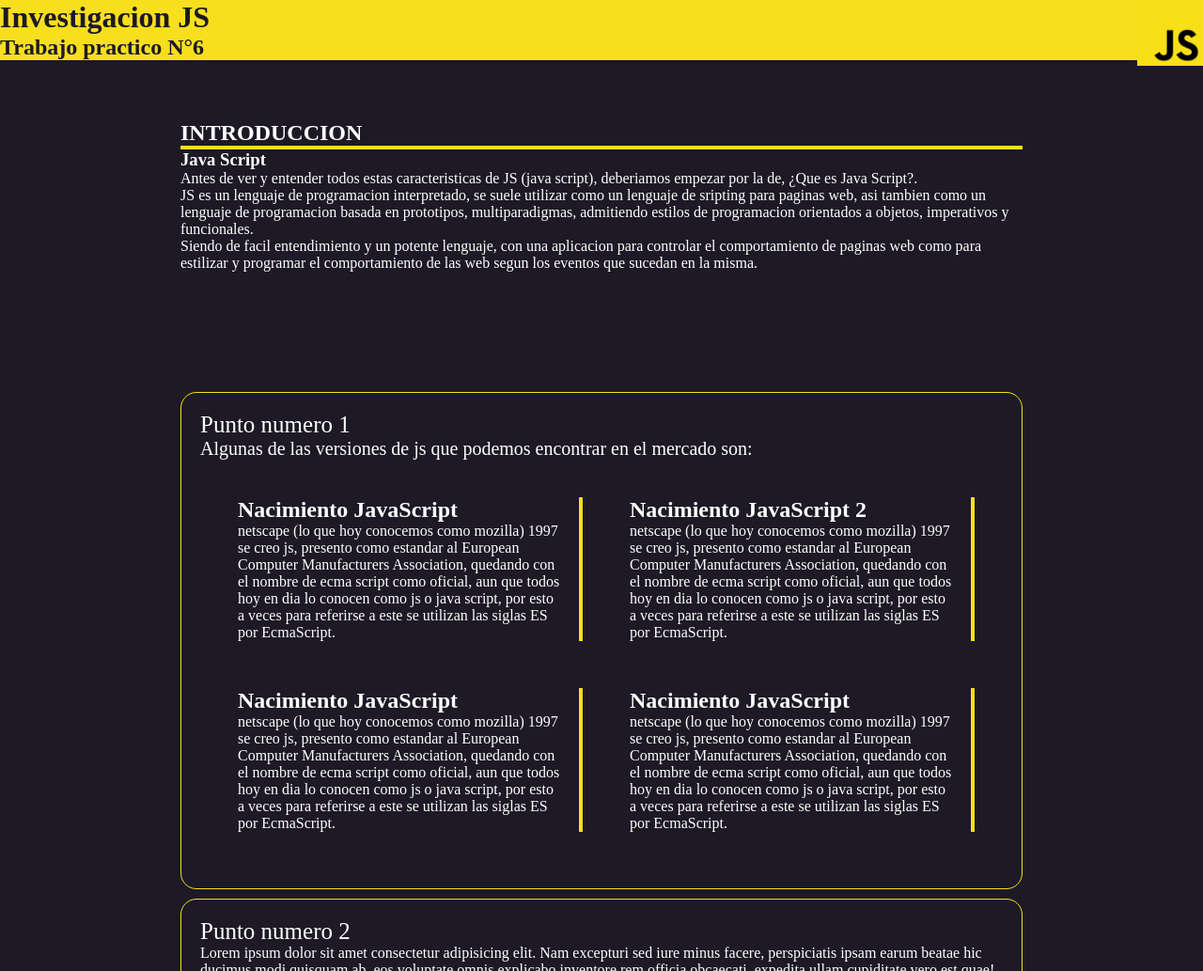
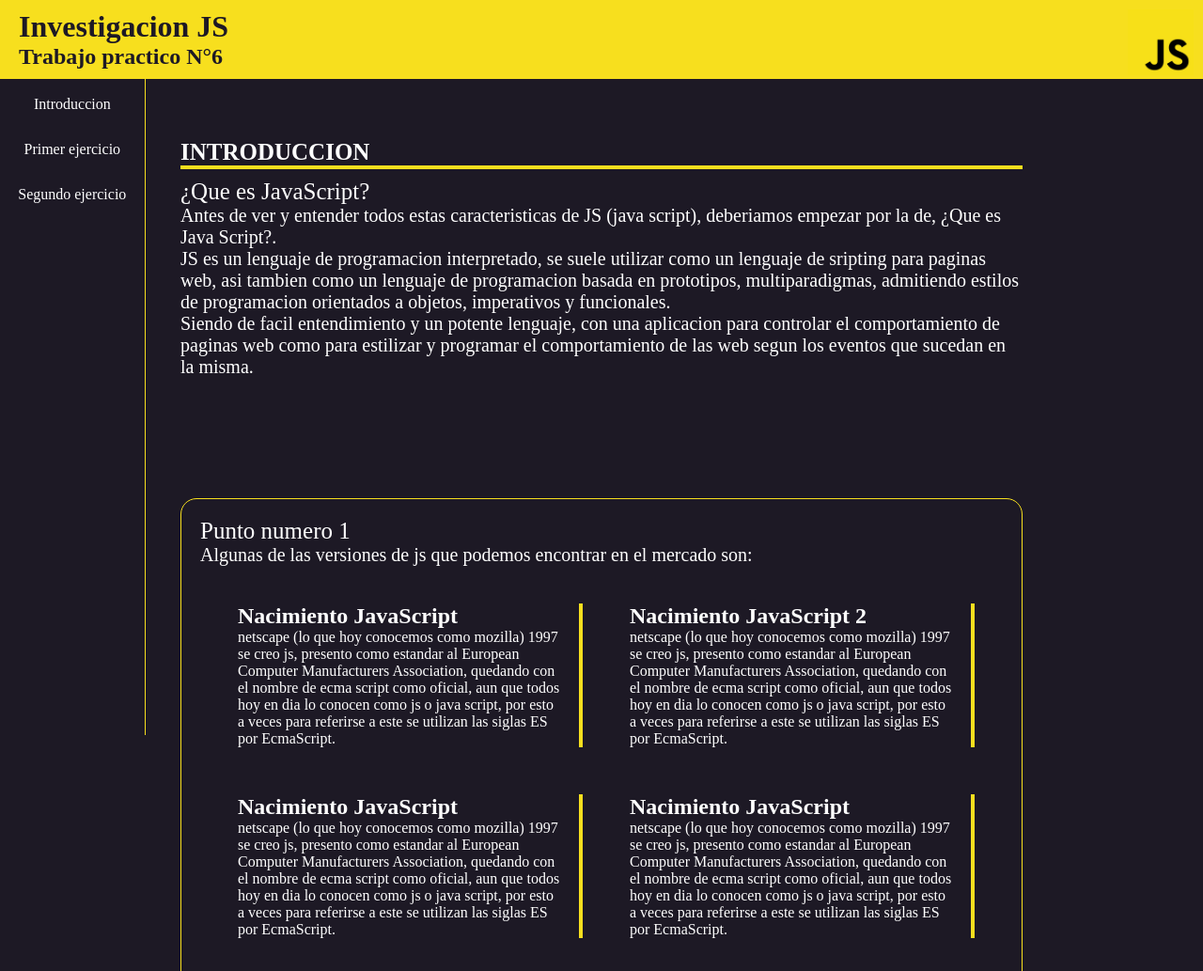
Before and after one commit to vazqueznahuel/tp-6-investigacion-js, a plain HTML site: page index.html in a window 1280 px wide. Shown: the top 1033 px of the page at 94% size. Drawn offline with Linux system fonts and the light colour scheme.

Commit message:
puliendo detalles de hoja CSS y agregacion de nav bar lateral

```diff
--- a/CSS/style.css
+++ b/CSS/style.css
@@ -6,7 +6,9 @@
     --color-negro: rgb(29, 25, 37);
     --lineas-borde: 4px;
     --margin-principal: 20px;
+    --margin-secundario: 10px;
     --padding-principal: 20px;
+    --padding-secundario: 10px;
     --tamaño-titulos-ejercicios: 25px;
     --tamaño-parrafo-ejercicios: 20px;
 }
@@ -24,18 +26,69 @@ body {
     background-color: var(--color-negro);
 }
 
+html {
+    scroll-behavior: smooth;
+}
+
 
 /* Header */
 
 header {
+    position: relative;
+    z-index: 500;
     color: var(--color-negro);
     background-color: var(--color-amarillo);
     text-align: left;
+    padding: var(--padding-secundario);
+    padding-left: var(--padding-principal);
 }
 
 header img {
     width: 70px;
     float: right;
+}
+
+
+/* nav bar */
+
+nav {
+    text-align: center;
+    z-index: 1;
+    margin-top: -8%;
+    position: fixed;
+    width: 12%;
+    height: 100%;
+    border-right: 1px solid var(--color-amarillo);
+}
+
+#logo-nav {
+    height: 90px;
+    z-index: 1;
+    background-color: var(--color-amarillo);
+    width: 100%;
+    border-right: solid 1px var(--color-amarillo);
+}
+
+.elemento-lista {
+    margin-top: 30px;
+}
+
+nav ul li a {
+    border-radius: 17px;
+    padding: 7px;
+    color: var(--color-letra-principal);
+    text-decoration: none;
+    transition: all ease-in-out 150ms;
+}
+
+nav ul li :hover {
+    color: var(--color-negro);
+    background-color: var(--color-amarillo);
+}
+
+nav ul li img {
+    float: left;
+    width: 90px;
 }
 
 
@@ -46,8 +99,15 @@ header img {
     margin: 5% 15%;
 }
 
-#introduccion h3 {
-    border-top: var(--color-amarillo) solid var(--lineas-borde);
+#introduccion h2 {
+    font-size: var(--tamaño-titulos-ejercicios);
+    border-bottom: var(--color-amarillo) solid var(--lineas-borde);
+    margin-bottom: var(--margin-secundario);
+}
+
+#introduccion span {
+    margin-top: var(--margin-principal);
+    padding-bottom: var(--margin-principal);
 }
 
 
@@ -58,7 +118,9 @@ header img {
     display: grid;
     margin: 10% 15%;
     grid-template-columns: 100%;
-    grid-gap: 10px;
+    grid-template-rows: auto;
+    grid-row: auto;
+    grid-gap: var(--margin-principal);
     height: 500px;
 }
 
--- a/index.html
+++ b/index.html
@@ -19,28 +19,34 @@
             <h1>Investigacion JS</h1>
             <h2>Trabajo practico N°6</h2>
         </div>
-        <nav>
-            <ul>
+    </header>
 
-            </ul>
-        </nav>
-    </header>
+    <!-- nav bar -->
+
+    <nav>
+        <ul>
+            <li id="logo-nav"><img src="Imagenes/logo.png" alt="logo"></li>
+            <li class="elemento-lista"><a href="#introduccion">Introduccion</a></li>
+            <li class="elemento-lista"><a href="#primer-ejercicio">Primer ejercicio</a></li>
+            <li class="elemento-lista"><a href="#segundo-ejercicio">Segundo ejercicio</a></li>
+        </ul>
+    </nav>
 
     <!-- Introduccion -->
 
     <div id="introduccion">
         <h2>INTRODUCCION</h2>
-        <h3>Java Script</h3>
-        <p>Antes de ver y entender todos estas caracteristicas de JS (java script), deberiamos empezar por la de, ¿Que es Java Script?.</p>
-        <p>JS es un lenguaje de programacion interpretado, se suele utilizar como un lenguaje de sripting para paginas web, asi tambien como un lenguaje de programacion basada en prototipos, multiparadigmas, admitiendo estilos de programacion orientados
+        <span>¿Que es JavaScript?</span>
+        <p class="parrafo-ejercicio">Antes de ver y entender todos estas caracteristicas de JS (java script), deberiamos empezar por la de, ¿Que es Java Script?.</p>
+        <p class="parrafo-ejercicio">JS es un lenguaje de programacion interpretado, se suele utilizar como un lenguaje de sripting para paginas web, asi tambien como un lenguaje de programacion basada en prototipos, multiparadigmas, admitiendo estilos de programacion orientados
             a objetos, imperativos y funcionales. </p>
-        <p>Siendo de facil entendimiento y un potente lenguaje, con una aplicacion para controlar el comportamiento de paginas web como para estilizar y programar el comportamiento de las web segun los eventos que sucedan en la misma.</p>
+        <p class="parrafo-ejercicio">Siendo de facil entendimiento y un potente lenguaje, con una aplicacion para controlar el comportamiento de paginas web como para estilizar y programar el comportamiento de las web segun los eventos que sucedan en la misma.</p>
     </div>
 
     <!-- Grid -->
 
     <div id="grid">
-        <div class="item">
+        <div class="item" id="primer-ejercicio">
             <span>Punto numero 1</span>
             <p class="parrafo-ejercicio">Algunas de las versiones de js que podemos encontrar en el mercado son:</p>
             <div id="ejercicioUno">
@@ -66,7 +72,7 @@
                 </div>
             </div>
         </div>
-        <div class="item">
+        <div class="item" id="segundo-ejercicio">
             <span>Punto numero 2</span>
             <p class="parrafo-ejercio">Lorem ipsum dolor sit amet consectetur adipisicing elit. Nam excepturi sed iure minus facere, perspiciatis ipsam earum beatae hic ducimus modi quisquam ab, eos voluptate omnis explicabo inventore rem officia obcaecati, expedita ullam cupiditate
                 vero est quae! Enim facilis rem esse sequi, commodi deleniti nesciunt error non, eaque dolores accusamus. Delectus, porro? Molestias laboriosam doloribus fuga optio velit aperiam explicabo hic deserunt suscipit at! Beatae alias sapiente
```
